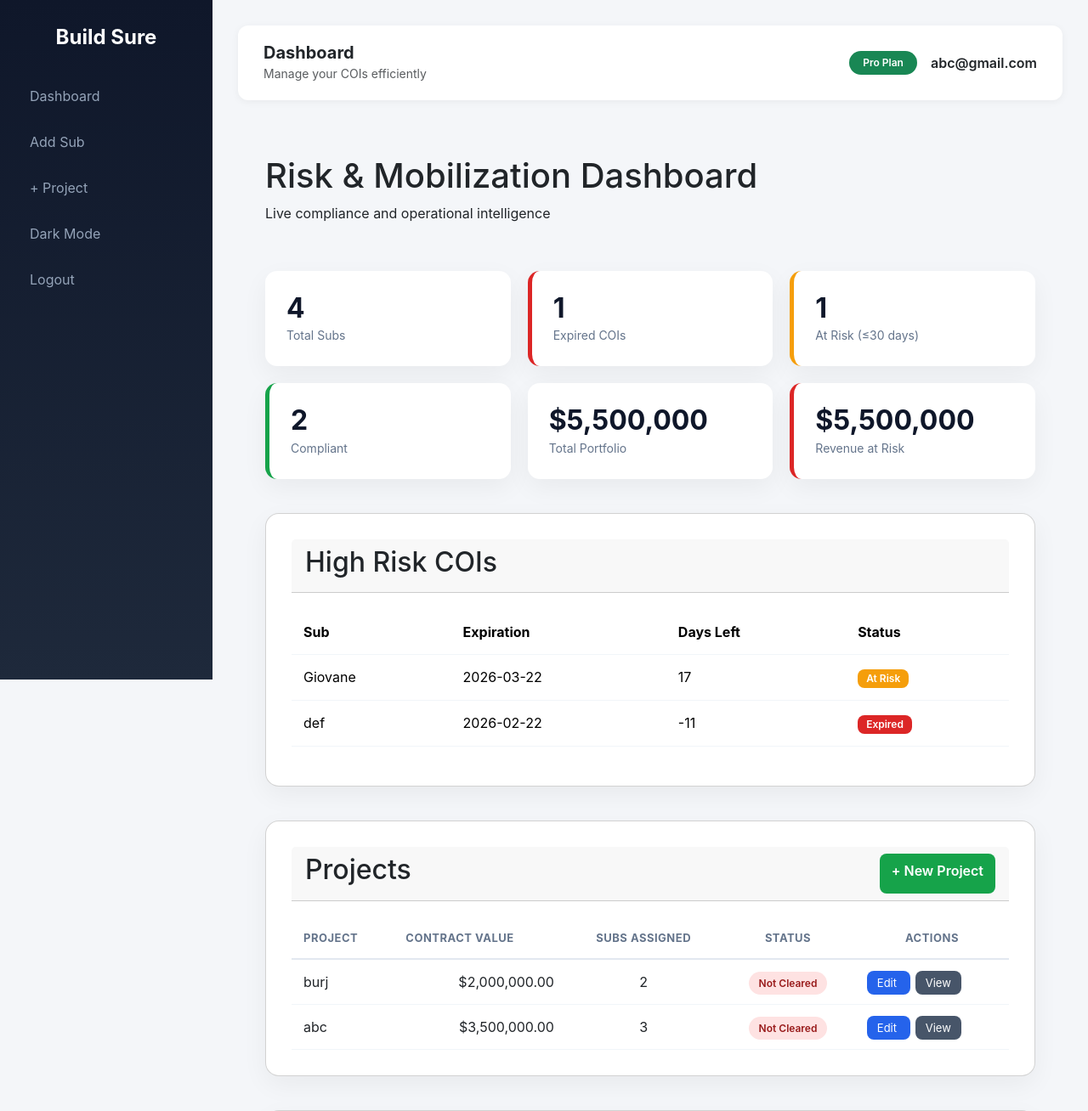
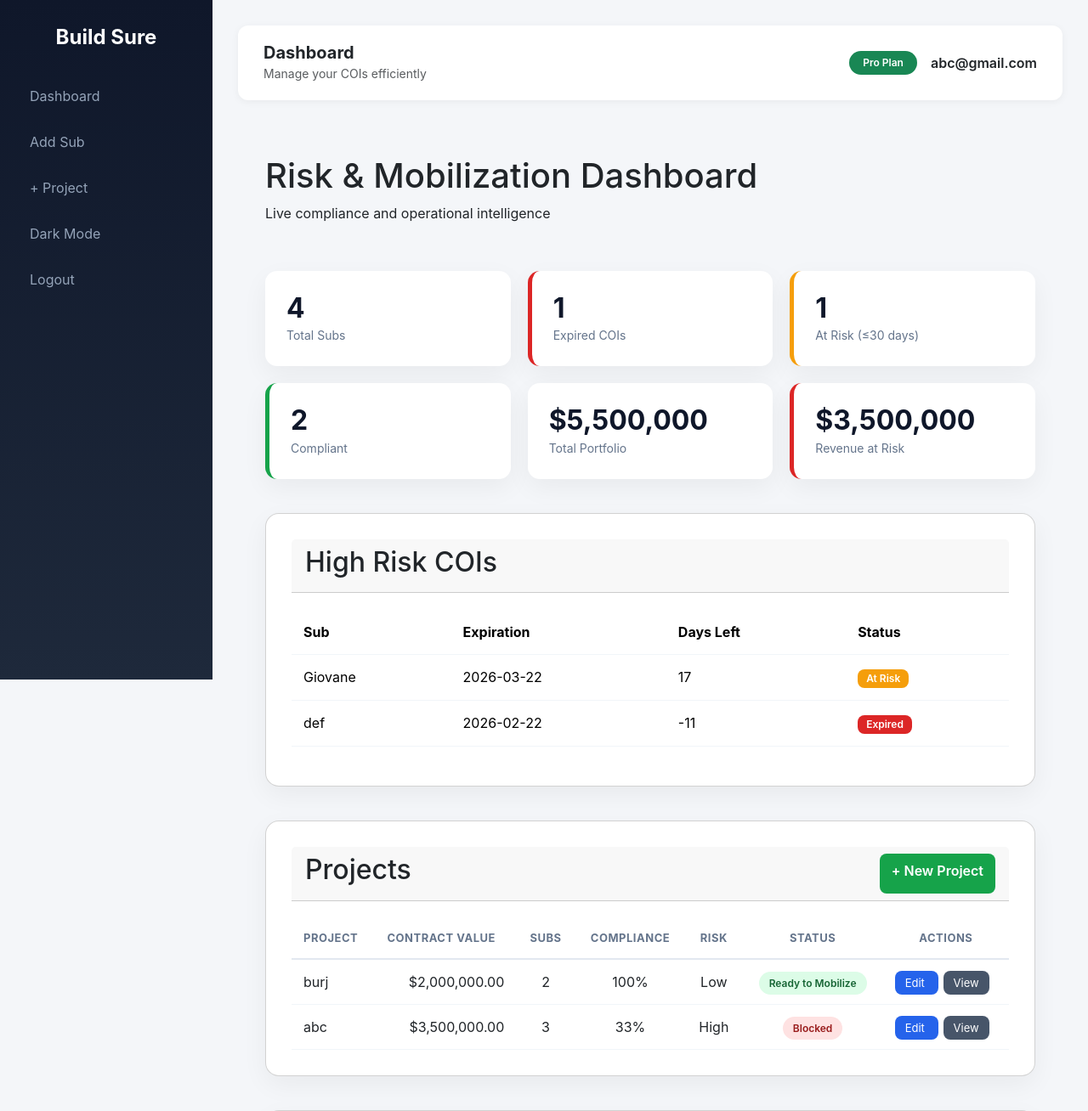
Before and after one commit to buildsurecompliance-cell/Demo_platform, a Flask app: page /dashboard in a window 1280 px wide; the page is wider, and only the part inside the window is pictured. Shown: the top 1308 px of that part at 85% size. Run offline with Flask 3, Linux system fonts and the light colour scheme; a user stored in the database is signed in; data comes from the database, SQL or seed files in the repository; both versions use the stored data as it was after the commit.

Commit message:
risk score

```diff
--- a/main.py
+++ b/main.py
@@ -143,58 +143,74 @@ class Document(db.Model):
 # ==========================
 
 class Project(db.Model):
+
     id = db.Column(db.Integer, primary_key=True)
-    name = db.Column(db.String(150))
+    name = db.Column(db.String(200))
     contract_value = db.Column(db.Float)
-    start_date = db.Column(db.Date)
-    end_date = db.Column(db.Date)
-    required_coverage = db.Column(db.Float, default=1000000)
-    user_id = db.Column(db.Integer, db.ForeignKey('user.id'))
+    user_id = db.Column(db.Integer, db.ForeignKey("user.id"))
 
-    subs = db.relationship('ProjectSubcontractor', backref='project', lazy=True)
+    subs = db.relationship("ProjectSubcontractor", backref="project")
 
-    documents = db.relationship(
-        'Document',
-        backref='project',
-        lazy=True,
-        cascade="all, delete-orphan"
-    )
+    # =========================
+    # COMPLIANCE SCORE
+    # =========================
+    @property
+    def compliance_score(self):
+
+        if not self.subs:
+            return 100
+
+        total = len(self.subs)
+        compliant = 0
+
+        for ps in self.subs:
+
+            if ps.subcontractor.computed_status == "compliant":
+                compliant += 1
+
+        return int((compliant / total) * 100)
+
+
+    # =========================
+    # RISK LEVEL
+    # =========================
+    @property
+    def risk_level(self):
+
+        score = self.compliance_score
+
+        if score == 100:
+            return "Low"
+
+        if score >= 70:
+            return "Medium"
+
+        return "High"
+
+
+    # =========================
+    # MOBILIZATION STATUS
+    # =========================
     @property
     def mobilization_status(self):
 
-        if not self.subs:
-            return "Not Cleared"
-
-        has_pending = False
-        has_blocked = False
+        has_expired = False
+        has_risk = False
 
         for ps in self.subs:
 
-            sub = ps.subcontractor
+            status = ps.subcontractor.computed_status
 
-            if not sub:
-                has_blocked = True
-                continue
+            if status == "expired":
+                has_expired = True
 
-            if not sub.coi_expiration:
-                has_blocked = True
-                continue
+            elif status == "at_risk":
+                has_risk = True
 
-            if self.end_date and sub.coi_expiration < self.end_date:
-                has_blocked = True
-                continue
+        if has_expired:
+            return "Blocked"
 
-            if ps.coverage_limit < self.required_coverage:
-                has_blocked = True
-                continue
-
-            if sub.days_left is not None and sub.days_left <= 30:
-                has_pending = True
-
-        if has_blocked:
-            return "Not Cleared"
-
-        if has_pending:
+        if has_risk:
             return "Pending Compliance"
 
         return "Ready to Mobilize"
--- a/templates/dashboard.html
+++ b/templates/dashboard.html
@@ -130,7 +130,9 @@
 <tr>
     <th>Project</th>
     <th class="text-right">Contract Value</th>
-    <th class="text-center">Subs Assigned</th>
+    <th class="text-center">Subs</th>
+    <th class="text-center">Compliance</th>
+    <th class="text-center">Risk</th>
     <th class="text-center">Status</th>
     <th class="text-center">Actions</th>
 </tr>
@@ -152,6 +154,38 @@
     {{ project.subs|length }}
 </td>
 
+<!-- Compliance Score -->
+
+<td class="text-center">
+
+<div class="score-pill">
+
+{{ project.compliance_score }}%
+
+</div>
+
+</td>
+
+
+<!-- Risk Level -->
+
+<td class="text-center">
+
+{% if project.risk_level == "Low" %}
+<span class="risk-low">Low</span>
+
+{% elif project.risk_level == "Medium" %}
+<span class="risk-medium">Medium</span>
+
+{% else %}
+<span class="risk-high">High</span>
+{% endif %}
+
+</td>
+
+
+<!-- Mobilization Status -->
+
 <td class="text-center">
 
 <span class="status-badge
@@ -167,6 +201,7 @@
 </span>
 
 </td>
+
 
 <td class="actions-cell">
 
@@ -191,8 +226,6 @@
 </table>
 
 </div>
-
-
 
 <!-- ALL SUBCONTRACTORS -->
 <div class="card">
```
Also changed, not shown: instance/database.db, 2 other files.
